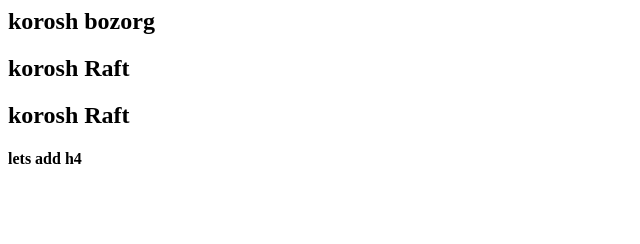
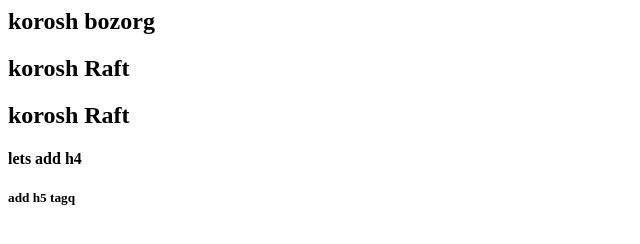
Before and after one commit to Mhmdmhdimhdinjd/First-repository, a plain HTML site: page index.html in a window 1280 px wide. Shown: the full height of the page, 0-640 px from the left. Drawn offline with Linux system fonts and the light colour scheme.

Commit message:
add h5 tag

```diff
--- a/index.html
+++ b/index.html
@@ -13,6 +13,7 @@
             <h2>korosh Raft</h2>
             <h3><h2>korosh Raft</h2></h3>
             <h4>lets add h4</h4>
+            <h5>add h5 tagq</h5>
         </section>
     </div>
 
```
